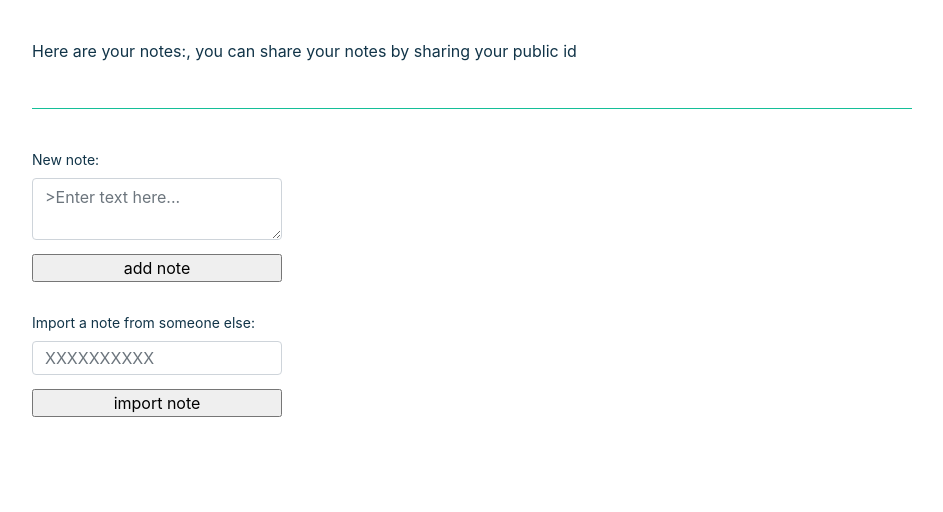
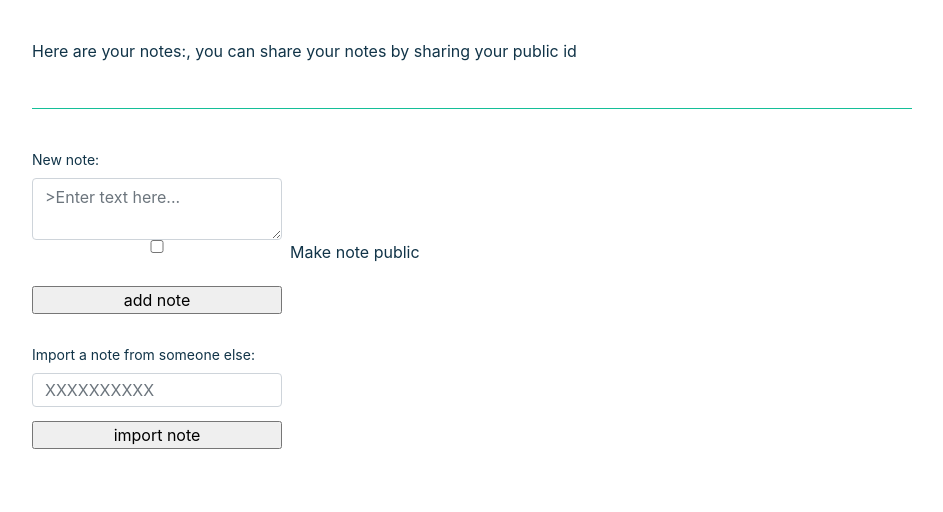
Before and after one commit to brycerkr/security-2, a Flask app: page /notes/ in a window 1280 px wide; the page is wider, and only the part inside the window is pictured. Shown: the part 351-863 px from the top of that part, without its empty margins (168-1111 px from the left). Before the commit the page ends 768 px from the top of that part, so only its background shows below. Run offline with Flask 3, Linux system fonts and the light colour scheme; the visitor is signed in with stand-in values (Sample User, id 1); data comes from the database, SQL or seed files in the repository; some libraries are stand-ins or nearby versions.

Commit message:
Added checkbox for notes to either be private or public.

```diff
--- a/app.py
+++ b/app.py
@@ -22,7 +22,8 @@ CREATE TABLE notes (
     assocUser INTEGER NOT NULL,
     dateWritten DATETIME NOT NULL,
     note TEXT NOT NULL,
-    publicID INTEGER NOT NULL
+    publicID INTEGER NOT NULL,
+    publicNote BOOLEAN DEFAULT 0
 );
 
 CREATE TABLE users (
@@ -33,8 +34,8 @@ CREATE TABLE users (
 
 INSERT INTO users VALUES(null,"admin", "password");
 INSERT INTO users VALUES(null,"bernardo", "omgMPC");
-INSERT INTO notes VALUES(null,2,"1993-09-23 10:10:10","hello my friend",1234567890);
-INSERT INTO notes VALUES(null,2,"1993-09-23 12:10:10","i want lunch pls",1234567891);
+INSERT INTO notes VALUES(null,2,"1993-09-23 10:10:10","hello my friend",1234567890, 1);
+INSERT INTO notes VALUES(null,2,"1993-09-23 12:10:10","i want lunch pls",1234567891, 0);
 
 """)
 
@@ -98,6 +99,11 @@ def notes():
     if request.method == 'POST':
         if request.form['submit_button'] == 'add note':
             note = request.form['noteinput']
+            try :
+                request.form['publicnote']
+                publicNote = True
+            except:
+                publicNote = False
             db = connect_db()
             c = db.cursor()
             """ Legacy vulnerable code:
@@ -105,9 +111,9 @@ def notes():
             print(statement)
             c.execute(statement)
             """
-            statement = """INSERT INTO notes(id,assocUser,dateWritten,note,publicID) VALUES(null,?,?,?,?);"""
+            statement = """INSERT INTO notes(id,assocUser,dateWritten,note,publicID, publicNote) VALUES(null,?,?,?,?,?);"""
             print(statement)
-            c.execute(statement, (session['userid'],time.strftime('%Y-%m-%d %H:%M:%S'),note,random.randrange(1000000000, 9999999999)))
+            c.execute(statement, (session['userid'],time.strftime('%Y-%m-%d %H:%M:%S'),note,random.randrange(1000000000, 9999999999),publicNote))
             db.commit()
             db.close()
         elif request.form['submit_button'] == 'import note':
@@ -118,9 +124,10 @@ def notes():
             statement = ""SELECT * from NOTES where publicID = %s"" %noteid
             c.execute(statement)
             """
-            statement = """SELECT * from NOTES where publicID = ?"""
+            statement = """SELECT * from NOTES where publicID = ? AND publicNote = TRUE"""
             c.execute(statement, (noteid,))
             result = c.fetchall()
+            print(result)
             if(len(result)>0):
                 row = result[0]
                 """ Legacy vulnerable code:
--- a/templates/notes.html
+++ b/templates/notes.html
@@ -159,6 +159,12 @@ ol, ul, dl {
   margin: 0 -15px;
 }
 
+.notes__checkbox-container {
+    display: flex;
+    align-items: flex-start;
+    gap: 8px;
+}
+
 .card-delete-button {
   position: absolute;
   bottom: 20px;
@@ -277,6 +283,10 @@ ol, ul, dl {
               <label for="note">New note:</label>
               <textarea name="noteinput" placeholder=">Enter text here..." class="textfield form-control" value={{ request.form.noteinput }}></textarea><br>
             </div>
+            <div class="notes__checkbox-container">
+                <input type="checkbox" id="publicnote" name="publicnote" value="True">
+                <label for="publicnote">Make note public</label>
+            </div>
             <input type="hidden" name="csrf_token" value="{{ csrf_token() }}">
             <input class="btn-solid-lg notes__input-margin-top" type="submit" name="submit_button" value="add note">
         </form>
```
